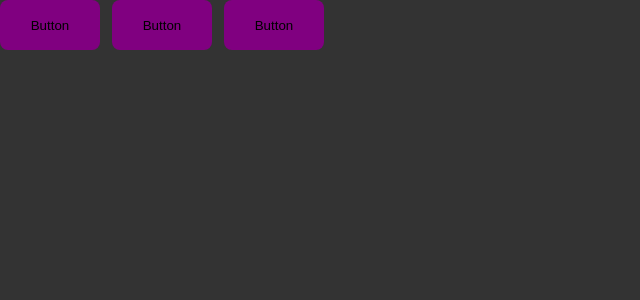
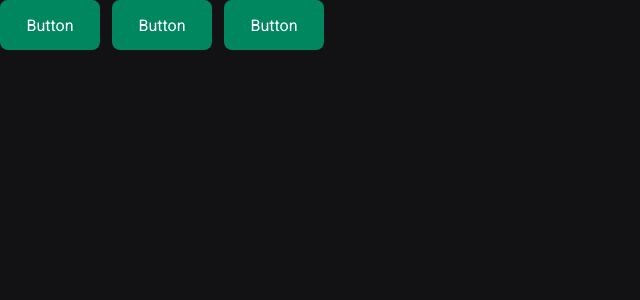
Before and after one commit to franciniltonsoaresmenzes/ignte-timer, a React (Vite) app: page / in a window 1280 px wide. Shown: the top 300 px of the page, without its empty margins (0-640 px from the left). Built offline with nearby package versions, Linux system fonts and the light colour scheme.

Commit message:
definindo fonts

```diff
--- a/index.html
+++ b/index.html
@@ -2,6 +2,11 @@
 <html lang="en">
   <head>
     <meta charset="UTF-8" />
+
+    <link rel="preconnect" href="https://fonts.googleapis.com">
+    <link rel="preconnect" href="https://fonts.gstatic.com" crossorigin>
+
+    <link href="https://fonts.googleapis.com/css2?family=Roboto+Mono:wght@700&family=Roboto:wght@400;700&display=swap" rel="stylesheet">
 
     <meta name="viewport" content="width=device-width, initial-scale=1.0" />
     <title>Ignite Timer</title>
--- a/src/@types/styles.d.ts
+++ b/src/@types/styles.d.ts
@@ -5,5 +5,5 @@ import { defaultTheme } from "../styles/themes/default";
 type ThemeType = typeof defaultTheme;
 
 declare module 'styled-components' {
-    export interface defaultTheme extends ThemeType {}
+    export interface DefaultTheme extends ThemeType {}
 }
--- a/src/components/Button.styles.ts
+++ b/src/components/Button.styles.ts
@@ -20,8 +20,8 @@ export const ButtonContainer = styled.button<ButtonContainerProps>`
     margin-right: 12px;
     border-radius: 8px;
 
-    background-color: ${props => props.theme.primary};
-    color: ${props => props.theme.secondary};
+    background-color: ${props => props.theme["green-500"]};
+    color: ${props => props.theme.white};
 /*
     ${props => (
         css`background-color: ${buttonVariants[props.variant]};`
--- a/src/styles/themes/default.ts
+++ b/src/styles/themes/default.ts
@@ -1,4 +1,21 @@
 export const defaultTheme = {
-    primary: 'purple',
-    secundary: 'orange'
-}
+    white: '#FFF',
+
+    'gray-100': '#E1E1E6',
+    'gray-300': '#C4C4CC',
+    'gray-400': '#8D8D99',
+    'gray-500': '#7C7C8A',
+    'gray-600': '#323238',
+    'gray-700': '#29292E',
+    'gray-800': '#202024',
+    'gray-900': '#121214',
+
+    'green-300': '#00B37E',
+    'green-500': '#00875F',
+    'green-700': '#015F43',
+
+    'red-500': '#AB222E',
+    'red-700': '#7A1921',
+
+    'yellow-500': '#FBA94C',
+  }
--- a/src/styles/themes/global.ts
+++ b/src/styles/themes/global.ts
@@ -7,8 +7,19 @@ export const GlobalStyle = createGlobalStyle`
         box-sizing: border-box;
     }
 
+    :focus {
+        outline: 0;
+        box-shadow: 0 0 0 2px ${props => props.theme["green-500"]};
+    }
+
     body {
-        background: #333;
-        color: #fff;
+        background: ${props => props.theme['gray-900']};
+        color: ${props => props.theme["gray-300"]};
+    }
+
+    body, input, textarea, button {
+        font-family: 'Roboto', sans-serif;
+        font-weight: 400;
+        font-size: 1rem;
     }
 `;
```
